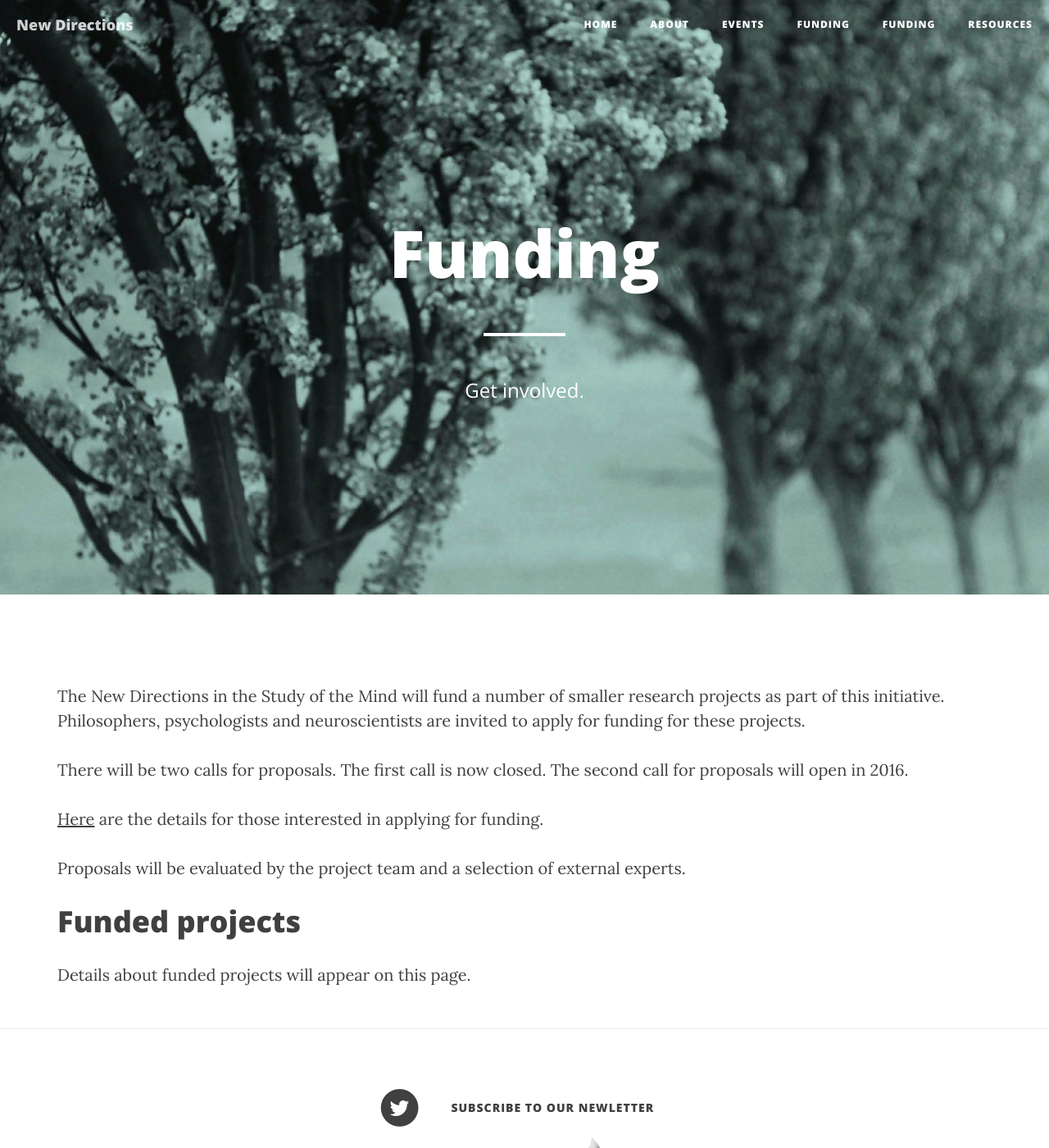
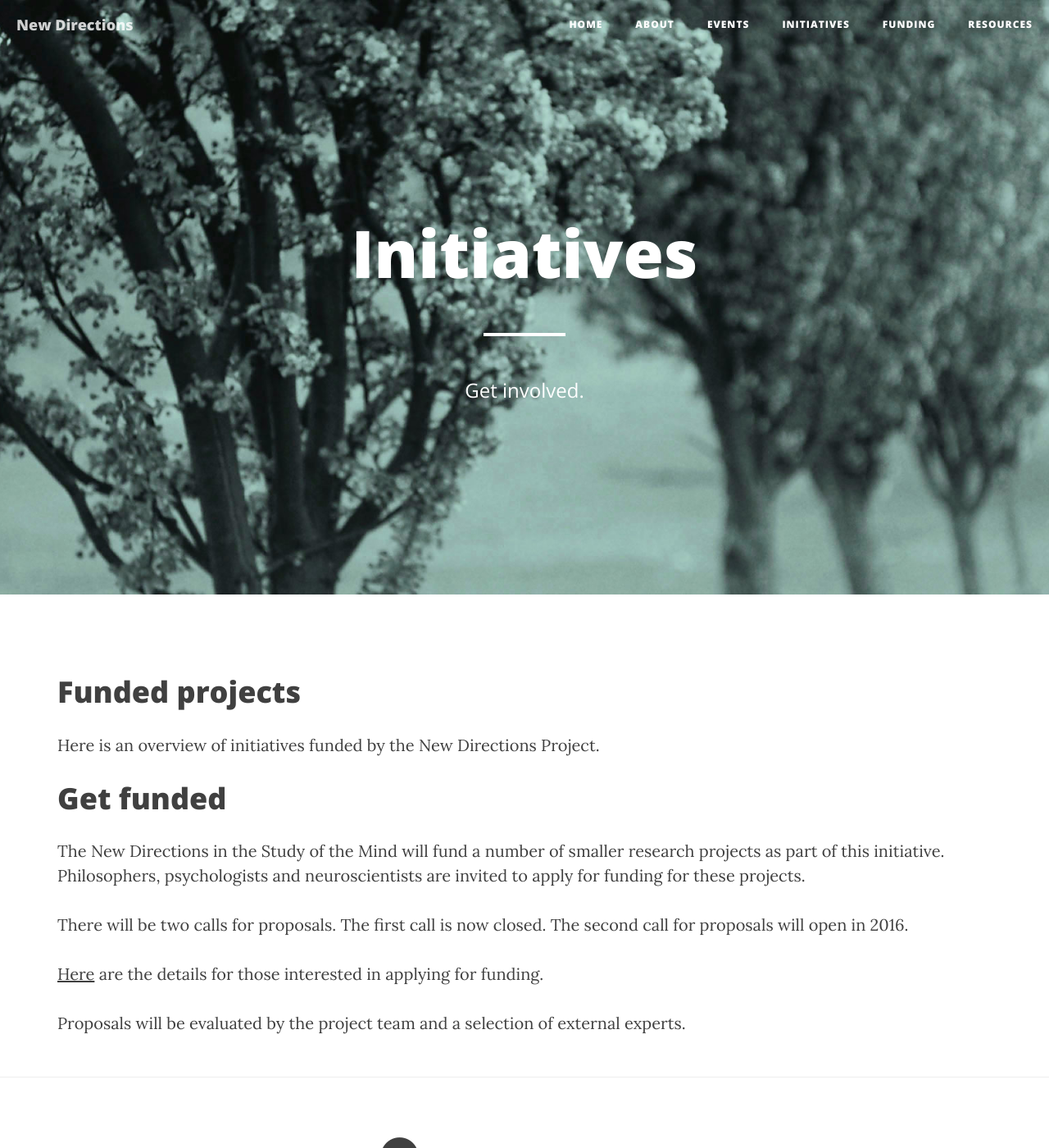
Before and after one commit to msteenhagen/newdirectionsproject.github.io, a Jekyll site: the page built from funding-filled.html, in a window 1280 px wide and 1400 px high. Shown: the whole window at 82% size. Built offline with Jekyll 4.4.1, drawn with Linux system fonts in a browser that asks for light colours; nearby versions of some CDN libraries.

Commit message:
really added funding material

```diff
--- a/funding-filled.html
+++ b/funding-filled.html
@@ -1,9 +1,49 @@
 ---
 layout: page
-title: "Funding"
+title: "Initiatives"
 description: "Get involved."
 header-img: "img/funding-bg3.jpg"
 ---
+
+<h1>Funded projects</h1>
+
+<p>Here is an overview of initiatives funded by the New Directions Project.</p>
+
+
+{% for post in paginator.posts %}
+<div class="post-preview">
+    <a href="{{ post.url | prepend: site.baseurl }}">
+        <h2 class="post-title">            {{ post.title }}
+        </h2>
+        {% if post.subtitle %}
+        <h3 class="post-subtitle">
+            {{ post.subtitle }}
+        </h3>
+        {% endif %}
+    </a>
+    <p class="post-meta">Posted by {% if post.author %}{{ post.author }}{% else %}{{ site.title }}{% endif %} on {{ post.date | date: "%B %-d, %Y" }}</p>
+</div>
+<hr>
+{% endfor %}
+
+<!-- Pager -->
+{% if paginator.total_pages > 1 %}
+<ul class="pager">
+    {% if paginator.previous_page %}
+    <li class="previous">
+        <a href="{{ paginator.previous_page_path | prepend: site.baseurl | replace: '//', '/' }}">&larr; Newer Posts</a>
+    </li>
+    {% endif %}
+    {% if paginator.next_page %}
+    <li class="next">
+        <a href="{{ paginator.next_page_path | prepend: site.baseurl | replace: '//', '/' }}">Older Posts &rarr;</a>
+    </li>
+    {% endif %}
+</ul>
+{% endif %}
+
+
+<h1>Get funded</h1>
 
 <p>The New Directions in the Study of the Mind will fund a number of smaller research projects as part of this initiative. Philosophers, psychologists and neuroscientists are invited to apply for funding for these projects.</p>
 
@@ -12,7 +52,3 @@ header-img: "img/funding-bg3.jpg"
 <p><a href="{{ site.baseurl }}/pdfs/newdirections_callforproposals_2015.pdf">Here</a> are the details for those interested in applying for funding.</p>
 
 <p>Proposals will be evaluated by the project team and a selection of external experts.</p>
-
-<h1>Funded projects</h1>
-
-<p>Details about funded projects will appear on this page.</p>
```
